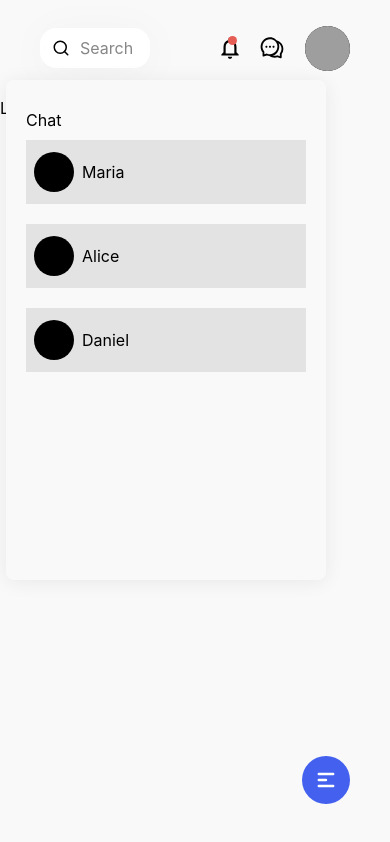
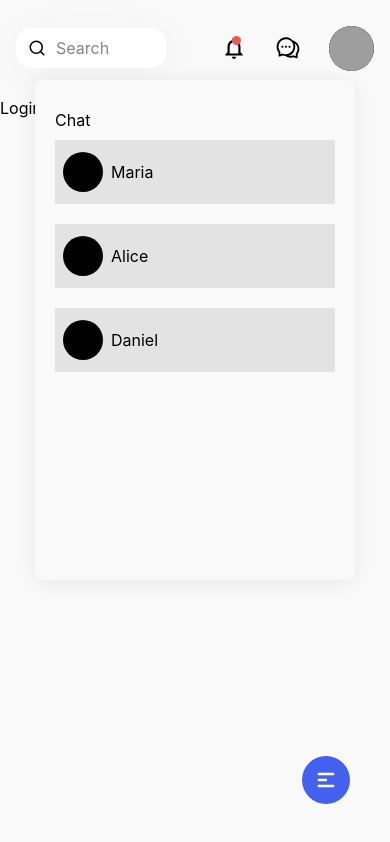
Before and after one commit to MichaellDev1/Dashboard-App, a React (Vite) app: page / in a window 390 px wide. Both pictures are taken after a click on the button 272 px from the left and 48 px from the top of the page. Built offline with nearby package versions, Linux system fonts and the light colour scheme; grey boxes are pictures that could not be loaded.

Commit message:
Responsive

```diff
--- a/src/components/Chat/index.jsx
+++ b/src/components/Chat/index.jsx
@@ -76,7 +76,7 @@ export default function Chat () {
     refContentChat.current.scrollTop = refContentChat.current.scrollHeight
   }
   return (
-    <div className='fixed z-30 p-5 rounded-lg w-[320px] h-[500px] bg-[#f9f9f9] right-16 top-20' style={{ boxShadow: '0px 2px 20px rgba(0 0 0 / 7%)' }}>
+    <div className='fixed z-10 p-5 rounded-lg w-[320px] h-[500px] bg-[#f9f9f9] top-20 left-0 right-0 m-auto' style={{ boxShadow: '0px 2px 20px rgba(0 0 0 / 7%)' }}>
       <div className='h-[40px] flex gap-3 items-center'>
         {selected !== null ? <button onClick={() => handleAtras()}>Atras</button> : null}
         <h4>Chat</h4>
--- a/src/components/MenuUserSetting/index.jsx
+++ b/src/components/MenuUserSetting/index.jsx
@@ -36,7 +36,7 @@ export default function MenuUserSetting () {
   }, [imageUser])
 
   return (
-    <div className='w-[300px] z-10 h-[400px] bg-slate-100 absolute right-10 top-20 flex rounded-lg flex-col justify-center p-10'>
+    <div className='w-[300px] z-20 h-[400px] bg-slate-100 absolute right-0 left-0 m-auto top-20 flex rounded-lg flex-col justify-center p-10'>
       <div>
         <div className='relative flex mb-5 justify-center items-center'>
           <div className='w-28 rounded-full overflow-hidden h-28'>
--- a/src/container/Header/index.jsx
+++ b/src/container/Header/index.jsx
@@ -1,7 +1,7 @@
 import { MdNotificationsNone } from 'react-icons/md'
 import { AiOutlineComment } from 'react-icons/ai'
 import { FiSearch } from 'react-icons/fi'
-import { useEffect, useState } from 'react'
+import { useState } from 'react'
 import Chat from '../../components/Chat'
 import { userConfig } from '../../Db/user'
 
@@ -12,15 +12,15 @@ export default function Header ({ handleOpenMenuUser }) {
   }
 
   return (
-    <header className='text-black h-24 items-center w-full flex justify-between px-10 py-5 bg-[#f9f9f9]'>
+    <header className='text-black h-24 items-center w-full flex justify-between sm:px-10  px-4 py-5 bg-[#f9f9f9]'>
       <form action='' className='relative'>
         <div className='absolute top-[11px] text-[#000000] left-3 text-lg'>
           <FiSearch />
         </div>
-        <input type='text' name='' id='' className='text-base pl-10 py-2 rounded-2xl sm:min-w-[300px] w-[110px] placeholder:text-[#868686] outline-none font-normal bg-white' style={{ boxShadow: '1px 5px 45px rgba(0 0 0 / 4%)' }} placeholder='Search' />
+        <input type='text' name='' id='' className='text-base pl-10 py-2 rounded-2xl sm:min-w-[300px] w-[150px] placeholder:text-[#868686] outline-none font-normal bg-white' style={{ boxShadow: '1px 5px 45px rgba(0 0 0 / 4%)' }} placeholder='Search' />
       </form>
-      <div className='flex justify-center items-center gap-5'>
-        <div className='text-[26px] flex items-center justify-center gap-4 '>
+      <div className='flex justify-center items-center sm:gap-5 gap-7'>
+        <div className='text-[26px] flex items-center justify-center gap-7 '>
           <button className='relative'>
             <span className='w-[9px] h-[9px] top-[1px] right-[6px] absolute bg-[#e65d56] rounded-full ' />
             <span><MdNotificationsNone /></span>
--- a/src/container/Menu/index.jsx
+++ b/src/container/Menu/index.jsx
@@ -4,7 +4,7 @@ import { HiOutlineLogin } from 'react-icons/hi'
 export default function Menu ({ menuHidden }) {
   const url = location.pathname
   return (
-    <div className={`w-64 h-full fixed left-0 rounded-xl top-0 bg-white z-10 p-10 lg:left-0 ${menuHidden ? 'left-0' : 'left-full'}`}>
+    <div className={`w-64 h-full fixed left-0 rounded-xl top-0 bg-white z-20 p-10 lg:left-0 ${menuHidden ? 'left-0' : 'left-full'}`}>
       <div className='flex flex-col justify-between h-full w-full'>
         <div>
           <div className='mb-16'>
@@ -19,8 +19,8 @@ export default function Menu ({ menuHidden }) {
                 </h3>
                 {itemList.subTitles.map(childrenTitle =>
                   (<li key={childrenTitle.name}>
-                    <a className={`px-3 py-[5px] rounded-lg transition-[background-color] text-[17px] font-semibold flex items-center  gap-2 hover:text-white hover:bg-[#4360ef] ${url === childrenTitle.href ? 'bg-[#4360ef] text-[#fff]' : 'text-slate-950'}`} href={childrenTitle.href}>
-                      <span>{childrenTitle.icon}</span><span>{childrenTitle.name}</span>
+                    <a className={`px-3 py-[5px] rounded-lg transition-[background-color] sm:text-[17px] text-[15px] font-semibold flex items-center hover:text-white hover:bg-[#4360ef] ${url === childrenTitle.href ? 'bg-[#4360ef] text-[#fff]' : 'text-slate-950'}`} href={childrenTitle.href}>
+                      <span className='mr-3'>{childrenTitle.icon}</span><span>{childrenTitle.name}</span>
                     </a>
                   </li>))}
               </div>
```
Also changed, not shown: vercel.json (added), 1 other file (tests, documents, lock files or other folders).
